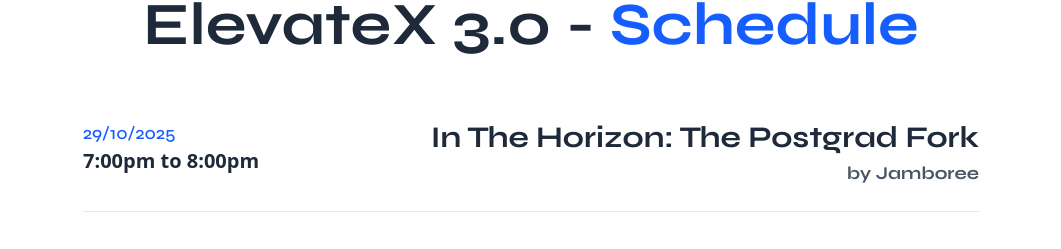
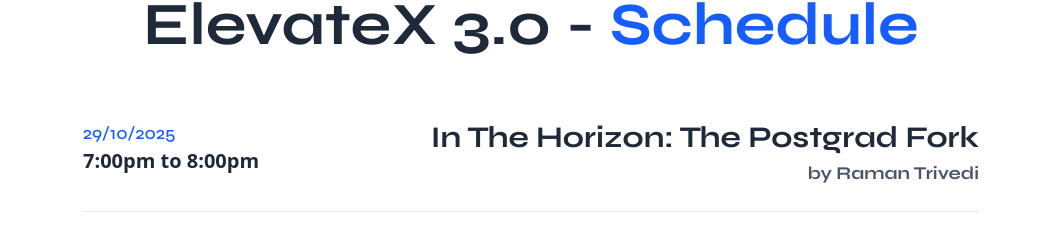
Before and after one commit to IEEE-JUSB/elevatex-3, a Next.js app: page / in a window 1280 px wide. Shown: the part 2232-2481 px from the top of the page, without its empty margins (109-1170 px from the left). Built offline with nearby package versions, Linux system fonts and the light colour scheme.

Commit message:
update speaker

```diff
--- a/components/Schedule.tsx
+++ b/components/Schedule.tsx
@@ -1,7 +1,7 @@
 import React from "react";
 
 const seminars = [
-  { title: "In The Horizon: The Postgrad Fork", img: "/speaker.png", speaker:"Jamboree", date: "29/10/2025", timing: "7:00pm to 8:00pm" },
+  { title: "In The Horizon: The Postgrad Fork", img: "/speaker.png", speaker:"Raman Trivedi", date: "29/10/2025", timing: "7:00pm to 8:00pm" },
   { title: "Decoding CAT: the Top 0.1% Paradox Unmasked", img: "/speaker.png", speaker:"Soumyadeep Pal", date: "1/11/2025", timing: "TBD" },
   // { title: "Resume Building", img: "/speaker.png", speaker:"Sayandeep Sarkar", date: "2/11/2025", timing: "TBD" },
   // { title: "Data Analytics and Consultancy", img: "/speaker.png", speaker:"Rahul Halder", date: "8/11/2025", timing: "TBD" },
```
